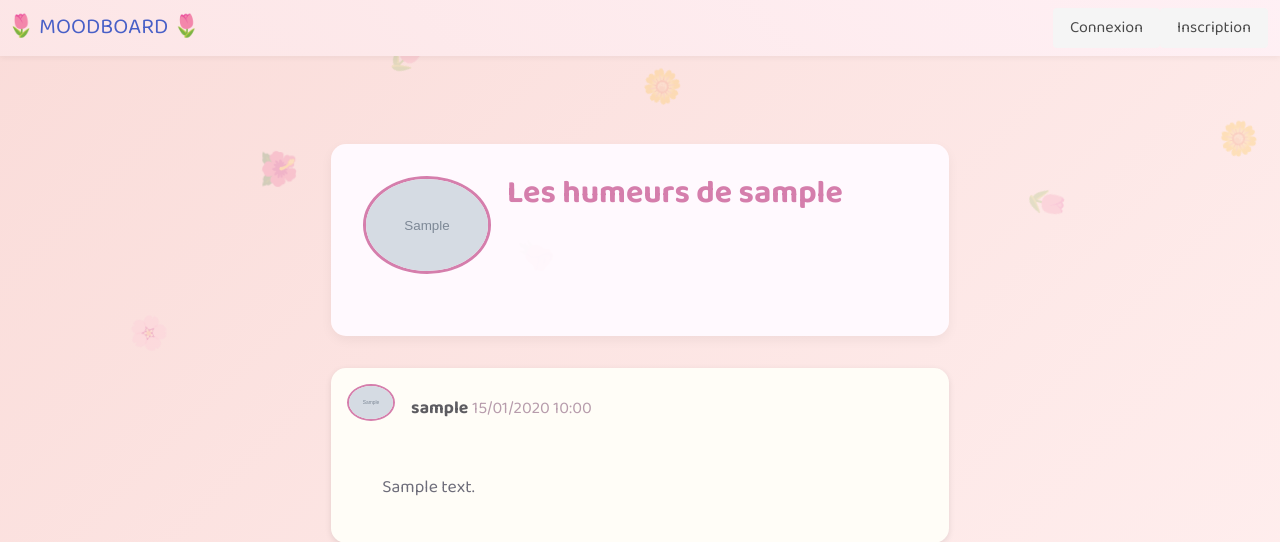
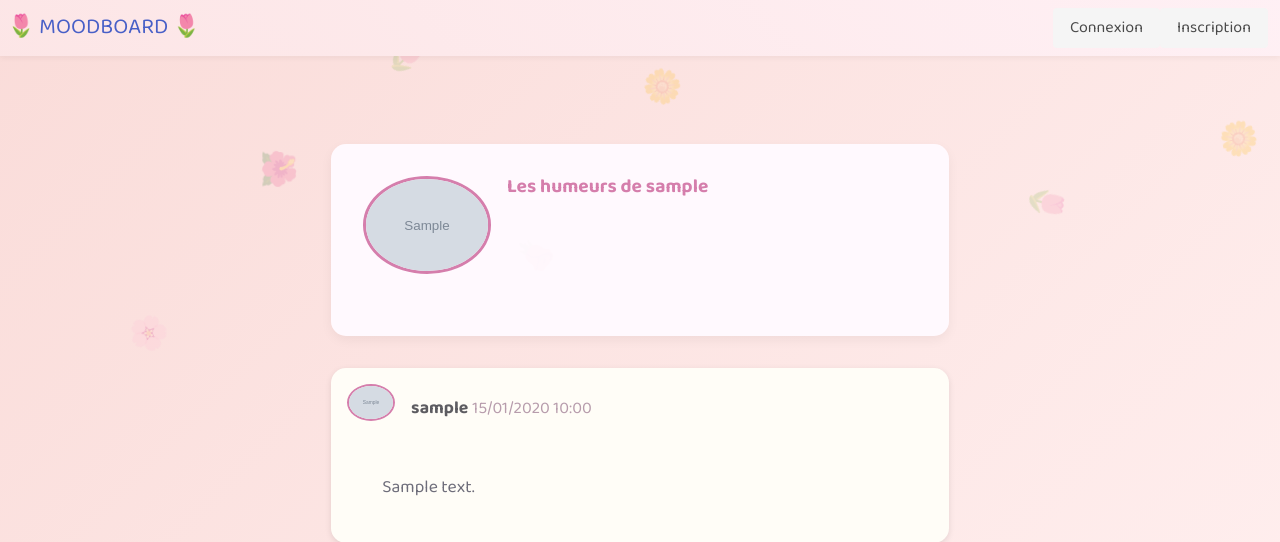
Before and after one commit to Ovanity/Elise, a Flask app: a page that uses templates/user_moods.html in a window 1280 px wide. Shown: the top 542 px of the page. Run offline with Flask 3, Linux system fonts and the light colour scheme; tables that the repository leaves empty hold one stand-in row (values such as "Sample post"); grey boxes marked "Sample" are stand-in pictures.

Commit message:
requirements

```diff
--- a/templates/user_moods.html
+++ b/templates/user_moods.html
@@ -15,7 +15,7 @@
         </p>
       </figure>
       <div class="media-content">
-        <h1 class="title" style="color:#D57EAC;">Les humeurs de {{ user.username }}</h1>
+        <h1 class="title" style="color:#D57EAC; font-size:1.2rem;">Les humeurs de {{ user.username }}</h1>
       </div>
     </article>
   </div>
```
